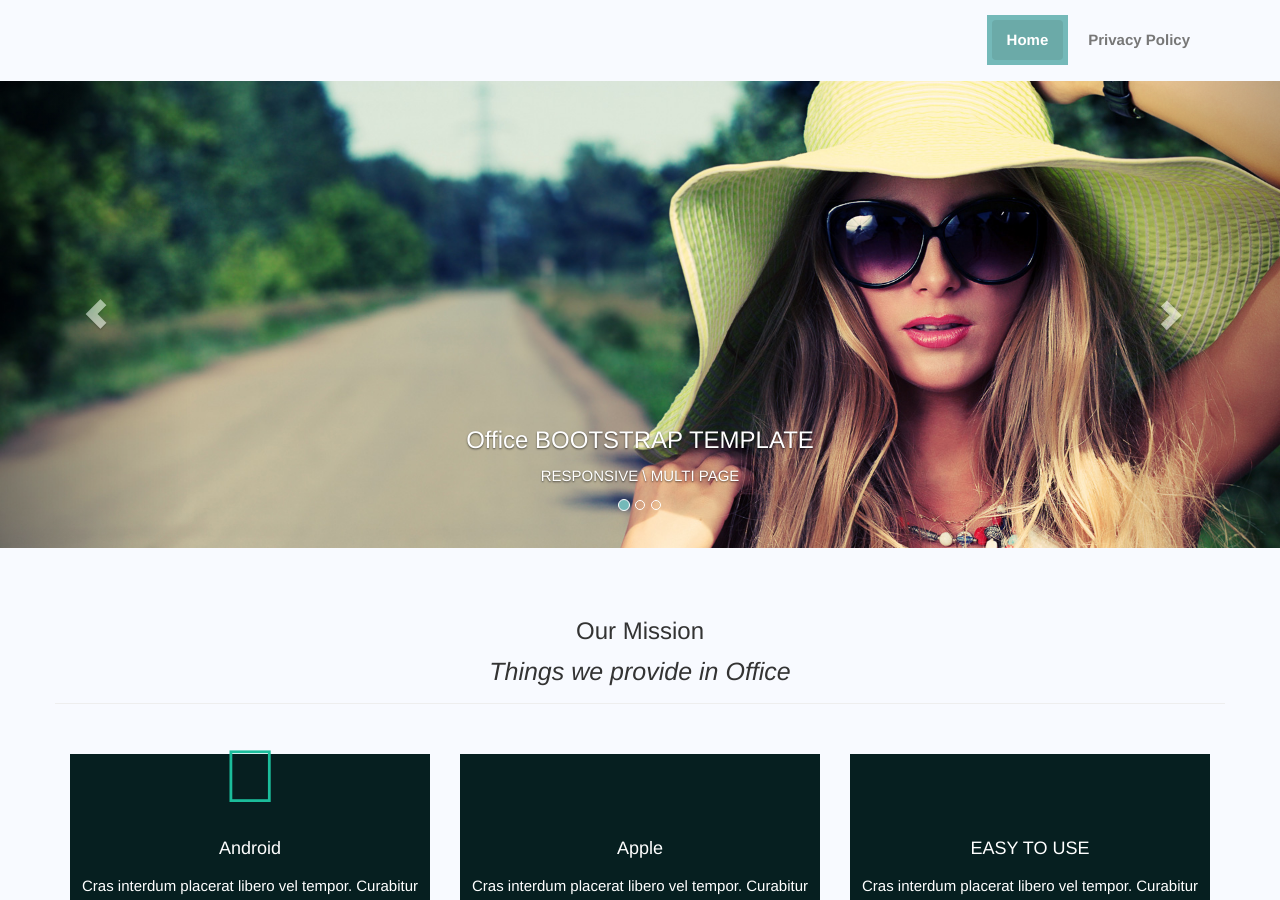
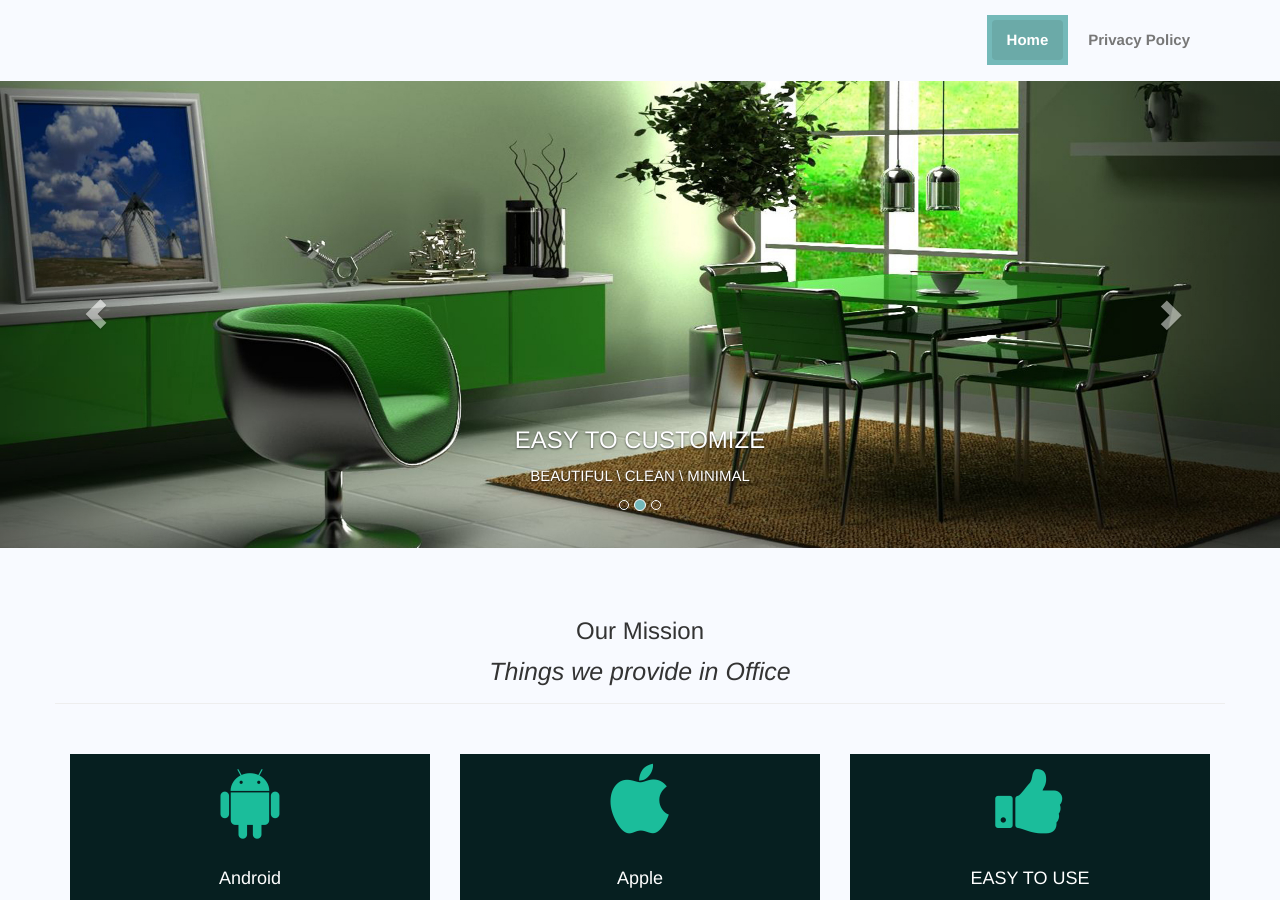
Before and after one commit to FoxtekLLC/FoxtekLLC.github.io, a Jekyll site: the page built from index.html, in a window 1280 px wide and 900 px high. Built offline with Jekyll 4.4.1, drawn with Linux system fonts in a browser that asks for light colours.

Commit message:
Update HTDOCS

```diff
--- a/_layouts/home_style.html
+++ b/_layouts/home_style.html
@@ -80,7 +80,7 @@
             <div class="row services-row services-row-head services-row-1">
                 <div class="col-lg-4 col-md-4 col-sm-4 col-xs-12">
                     <div class="services-group wow animated fadeInLeft" data-wow-offset="40">
-                        <p class="services-icon"><span class="far fa-android fa-5x"></span></p>
+                        <p class="services-icon"><span class="fa fa-android fa-5x"></span></p>
                         <h4 class="services-title">Android</h4>
                         <p class="services-body">Cras interdum placerat libero vel tempor. Curabitur gravida iaculis erat quis dignissim.</p>
                         <p class="services-more"><a href="#">Find Out More</a></p>
@@ -89,7 +89,7 @@
 
                 <div class="col-lg-4 col-md-4 col-sm-4 col-xs-12">
                     <div class="services-group wow animated zoomIn" data-wow-offset="40">
-                        <p class="services-icon"><i class="far fa-apple fa-5x"></i></p>
+                        <p class="services-icon"><span class="fa fa-apple fa-5x"></span></p>
                         <h4 class="services-title">Apple</h4>
                         <p class="services-body">Cras interdum placerat libero vel tempor. Curabitur gravida iaculis erat quis dignissim.</p>
                         <p class="services-more"><a href="#">Find Out More</a></p>
@@ -98,7 +98,7 @@
 
                 <div class="col-lg-4 col-md-4 col-sm-4 col-xs-12">
                     <div class="services-group wow animated fadeInRight" data-wow-offset="40">
-                        <p class="services-icon"><i class="far fa-thumbs-up fa-5x"></i></p>
+                        <p class="services-icon"><span class="fa fa-thumbs-up fa-5x"></span></p>
                         <h4 class="services-title">EASY TO USE</h4>
                         <p class="services-body">Cras interdum placerat libero vel tempor. Curabitur gravida iaculis erat quis dignissim.</p>
                         <p class="services-more"><a href="#">Find Out More</a></p>
@@ -111,7 +111,7 @@
             <div class="row services-row services-row-tail services-row-2">
                 <div class="col-lg-4 col-md-4 col-sm-4 col-xs-12">
                     <div class="services-group wow animated fadeInLeft" data-wow-offset="40">
-                        <p class="services-icon"><span class="far fa-windows fa-5x"></span></p>
+                        <p class="services-icon"><span class="fa fa-windows fa-5x"></span></p>
                         <h4 class="services-title">Windows</h4>
                         <p class="services-body">Cras interdum placerat libero vel tempor. Curabitur gravida iaculis erat quis dignissim.</p>
                         <p class="services-more"><a href="#">Find Out More</a></p>
@@ -120,7 +120,7 @@
 
                 <div class="col-lg-4 col-md-4 col-sm-4 col-xs-12">
                     <div class="services-group wow animated zoomIn" data-wow-offset="40">
-                        <p class="services-icon"><i class="far fa-eye fa-5x"></i></p>
+                        <p class="services-icon"><span class="fa fa-eye fa-5x"></span></p>
                         <h4 class="services-title">RETINA READY</h4>
                         <p class="services-body">Cras interdum placerat libero vel tempor. Curabitur gravida iaculis erat quis dignissim.</p>
                         <p class="services-more"><a href="#">Find Out More</a></p>
@@ -129,7 +129,7 @@
 
                 <div class="col-lg-4 col-md-4 col-sm-4 col-xs-12">
                     <div class="services-group wow animated fadeInRight" data-wow-offset="40">
-                        <p class="services-icon"><i class="far fa-cube fa-5x"></i></p>
+                        <p class="services-icon"><span class="fa fa-cube fa-5x"></span></p>
                         <h4 class="services-title">Cubic</h4>
                         <p class="services-body">Cras interdum placerat libero vel tempor. Curabitur gravida iaculis erat quis dignissim.</p>
                         <p class="services-more"><a href="#">Find Out More</a></p>
```
